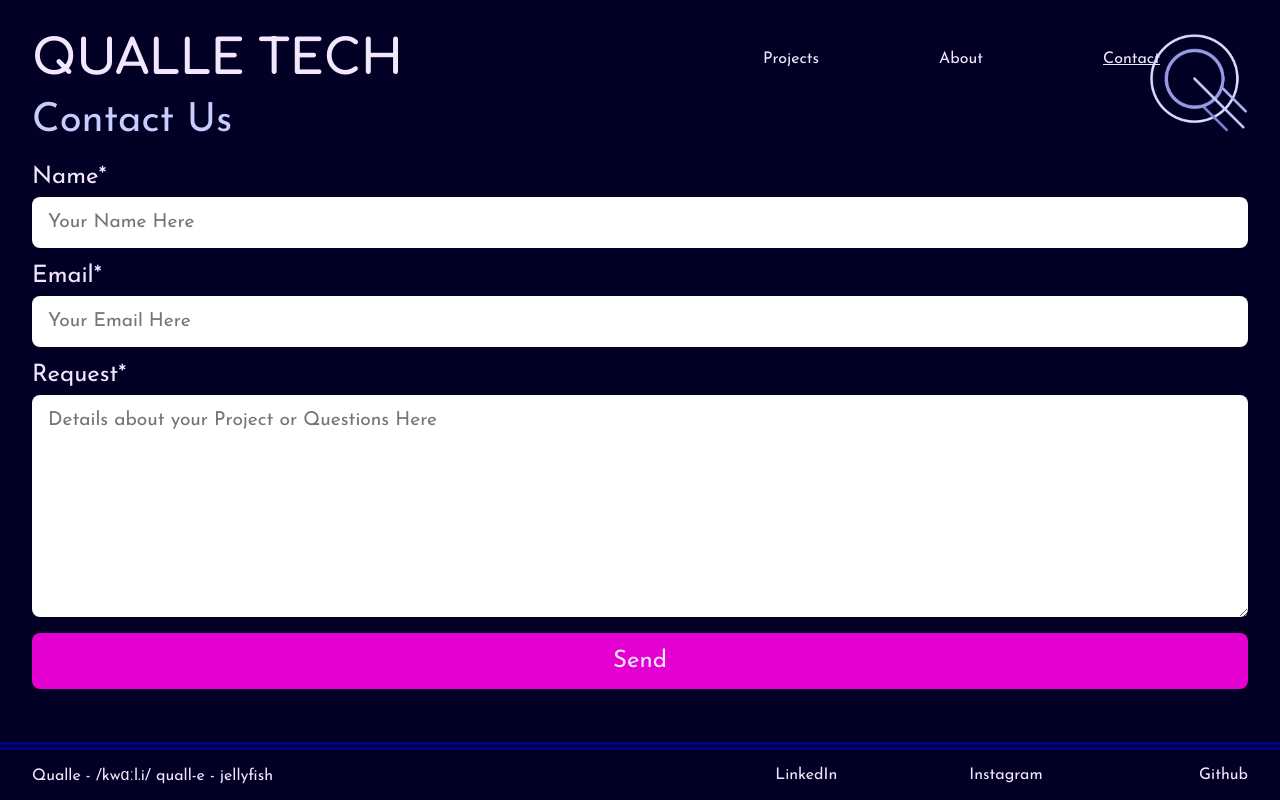
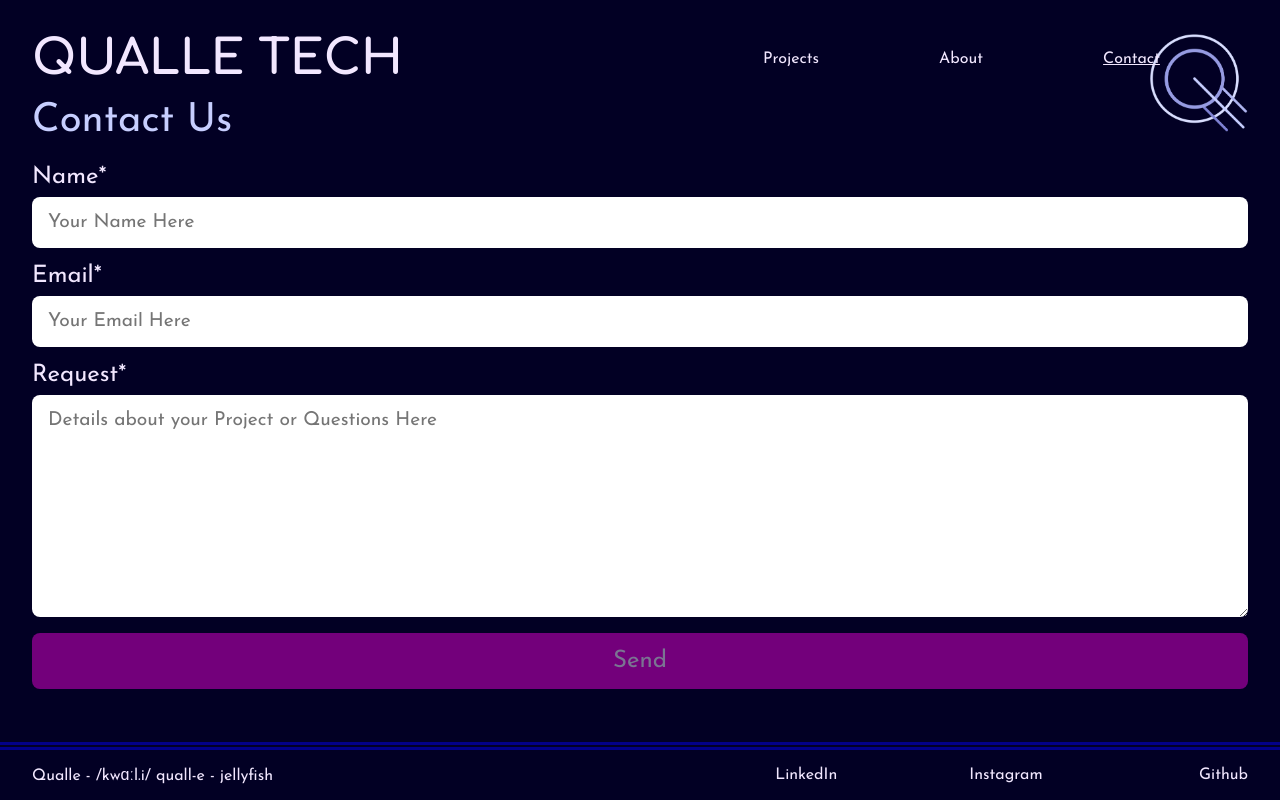
Before and after one commit to qualletech/2024, a Next.js app: page /contact in a window 1280 px wide. Built offline with nearby package versions, Linux system fonts and the light colour scheme.

Commit message:
Update disabled state for button

```diff
--- a/app/contact/page.tsx
+++ b/app/contact/page.tsx
@@ -8,25 +8,32 @@ import { useState } from "react"
 import styled from "styled-components"
 
 export default function Page() {
-  const [formData, setFormData] = useState(null)
-  const [message, setMessage] = useState("Send")
+  const [formData, setFormData] = useState({ name: "", email: "", request: "" })
+  const [message, setMessage] = useState("")
   const [isLoading, setIsLoading] = useState(false)
+  const [formValid, setFormValid] = useState(false)
 
-  // TODO: add disabled state to button!
+  const validateEmail = (email) => {
+    const regex = /^[^\s@]+@[^\s@]+\.[^\s@]+$/
+    return regex.test(email)
+  }
+
+  const validateForm = () => {
+    const { name, email, request } = formData
+    const isNameValid = name !== ""
+    const isEmailValid = validateEmail(email)
+    const isRequestValid = request !== ""
+    setFormValid(isNameValid && isEmailValid && isRequestValid)
+  }
+
+  console.log(formValid)
+
   const sendEmail = async () => {
-    if (
-      !formData ||
-      !formData.name ||
-      !formData.name.length ||
-      !formData.request ||
-      !formData.request.length ||
-      !formData.email ||
-      !formData.email.length
-    ) {
-      // checking not working right
-      setMessage("Please fill out all form fields")
+    if (!formValid) {
+      setMessage("Please fill out all form fields with valid data")
       return
     }
+
     try {
       setIsLoading(true)
       await fetch("https://api.emailjs.com/api/v1.0/email/send", {
@@ -39,15 +46,25 @@ export default function Page() {
           template_params: formData,
         }),
       })
-      setFormData(null)
+      setMessage("Request sent")
+      setFormData({ name: "", email: "", request: "" })
       setIsLoading(false)
-      setMessage("Request sent")
     } catch (e) {
-      setMessage("The email could not be sent please make sure you typed in your details correctly and try again")
+      setMessage("The email could not be sent. Please try again later.")
     }
     setTimeout(() => {
-      setMessage("Send")
+      setMessage("")
     }, 10000)
+  }
+
+  const handleChange = (e) => {
+    const { name, value } = e.target
+    setFormData((prevData) => ({
+      ...prevData,
+      [name]: value,
+    }))
+    validateForm()
+    setMessage("")
   }
 
   return (
@@ -58,9 +75,10 @@ export default function Page() {
           Name*
           <Input
             type="text"
+            name="name"
             placeholder="Your Name Here"
             value={formData?.name || ""}
-            onChange={(e) => setFormData({ ...formData, name: e.target.value })}
+            onChange={handleChange}
             required
           />
         </Label>
@@ -68,25 +86,30 @@ export default function Page() {
           Email*
           <Input
             type="email"
+            name="email"
             placeholder="Your Email Here"
             value={formData?.email || ""}
-            onChange={(e) => setFormData({ ...formData, email: e.target.value })}
+            onChange={handleChange}
             required
           />
         </Label>
         <Label>
           Request*
           <TextArea
+            name="request"
             placeholder="Details about your Project or Questions Here"
             required
             rows={10}
             value={formData?.request || ""}
-            onChange={(e) => setFormData({ ...formData, request: e.target.value })}
+            onChange={handleChange}
           />
         </Label>
-        <Button type="button" onClick={sendEmail}>
-          {isLoading ? <Icon path={mdiLoading} spin size={0.8} /> : message}
-        </Button>
+        <ButtonContainer>
+          <Button type="button" onClick={sendEmail} $deactivated={!formValid}>
+            {isLoading ? <Icon path={mdiLoading} spin size={0.8} /> : "Send"}
+          </Button>
+          {message.length > 0 ? <p>{message}</p> : null}
+        </ButtonContainer>
       </Form>
     </PageContainer>
   )
@@ -124,13 +147,22 @@ const TextArea = styled.textarea`
   border-radius: 0.5rem;
 `
 
-const Button = styled.button`
+const Button = styled.button<{ $deactivated: boolean }>`
   padding: 1rem;
   font-size: 1.5rem;
   background: ${theme.colors.interactionDark};
-  cursor: pointer;
+  border-radius: 0.5rem;
+  opacity: ${({ $deactivated }) => ($deactivated ? 0.5 : 1)};
+  cursor: ${({ $deactivated }) => ($deactivated ? "not-allowed" : "pointer")};
   &:hover {
-    opacity: 0.8;
+    opacity: ${({ $deactivated }) => ($deactivated ? 0.5 : 0.8)};
   }
-  border-radius: 0.5rem;
 `
+
+const ButtonContainer = styled.div`
+  display: grid;
+  grid-gap: 0.5rem;
+  > p {
+    text-align: center;
+  }
+`
```
